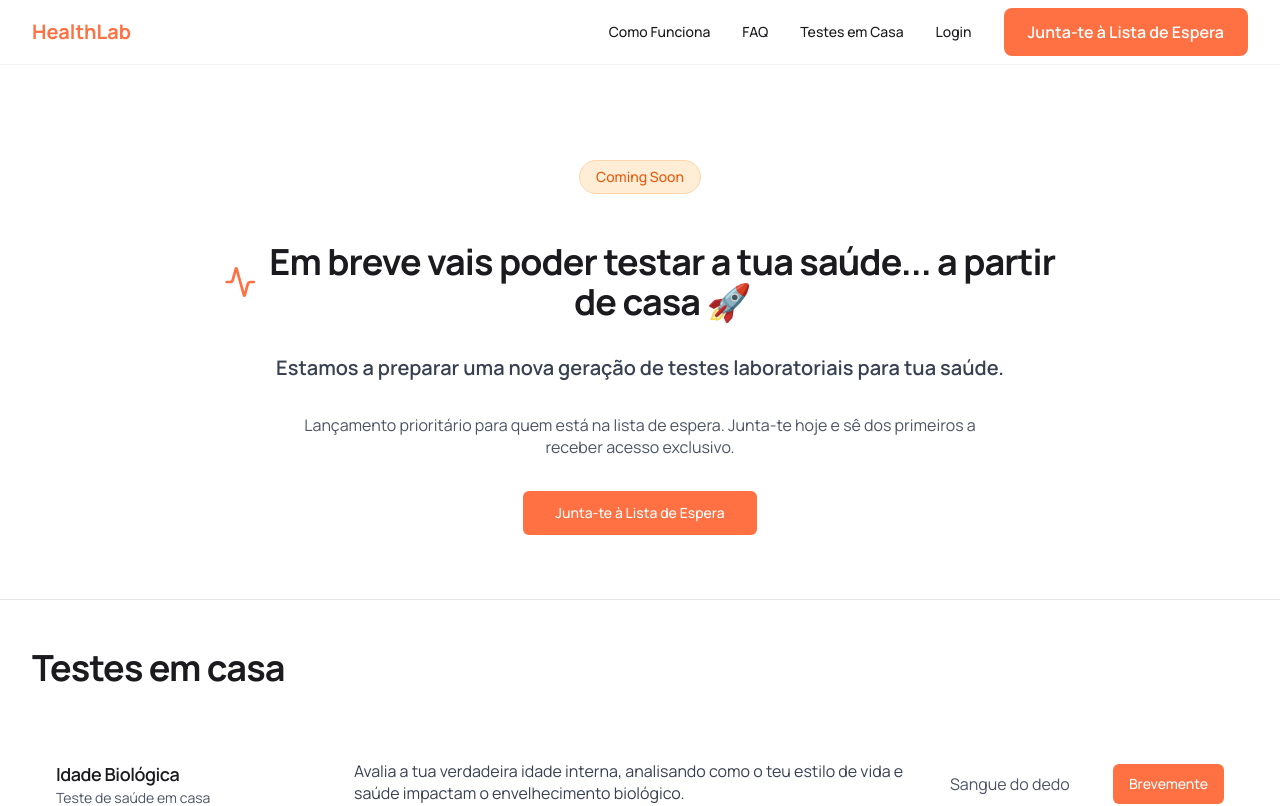
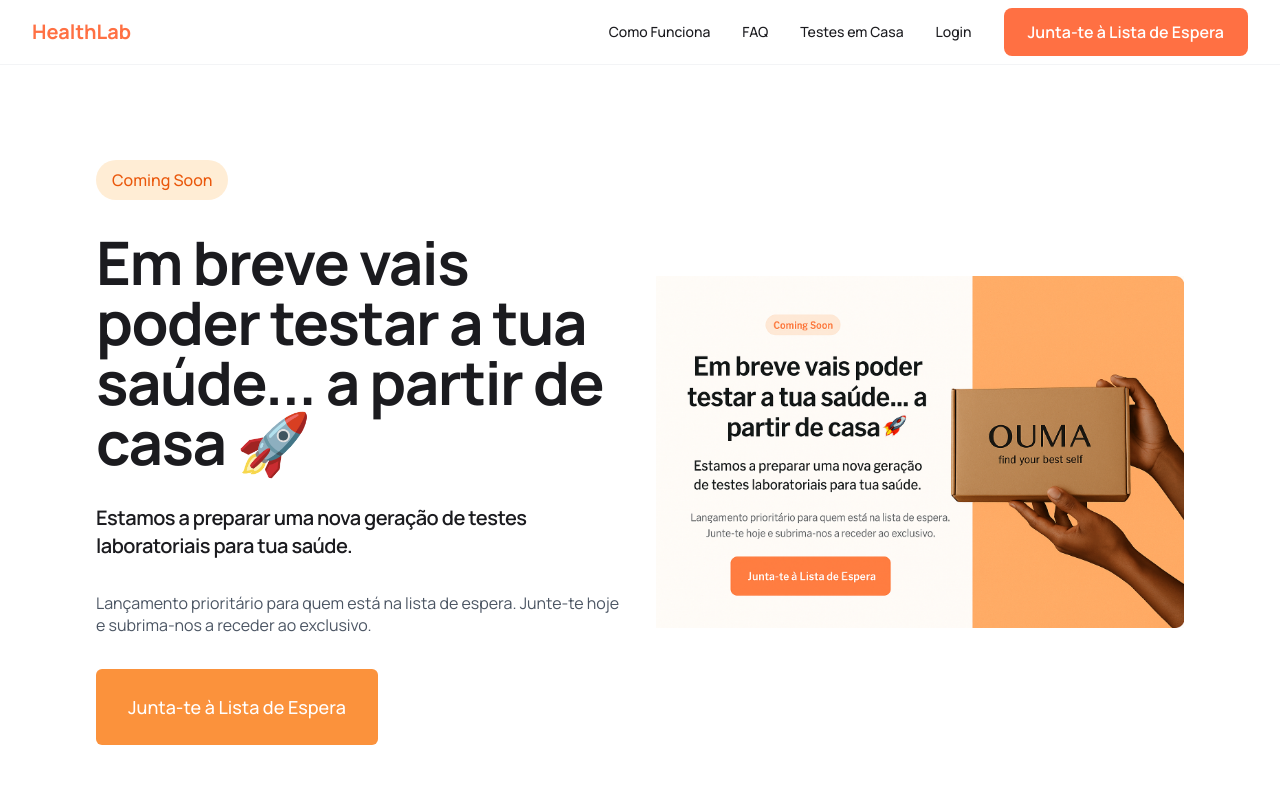
Before and after one commit to RuidosS/vita-check-hub, a React (Vite) app: page /testes in a window 1280 px wide. Shown: the top 806 px of the page. Built offline with nearby package versions, Linux system fonts and the light colour scheme.

Commit message:
Fix: Update tests page section
Update the first section on the tests page to match the new design.

```diff
--- a/src/pages/Testes.tsx
+++ b/src/pages/Testes.tsx
@@ -3,8 +3,6 @@ import React from 'react';
 import { Header } from '../components/Header';
 import { Footer } from '../components/Footer';
 import { Button } from '../components/ui/button';
-import { Badge } from '../components/ui/badge';
-import { Activity } from 'lucide-react';
 import { useNavigate } from 'react-router-dom';
 
 const Testes = () => {
@@ -48,35 +46,42 @@ const Testes = () => {
       <Header />
       <main className="flex-grow pt-24">
         <section className="py-16 bg-white border-b">
-          <div className="container-custom max-w-4xl">
-            <div className="flex flex-col items-center text-center space-y-8">
-              <Badge
-                variant="outline"
-                className="bg-orange-100 text-orange-600 border-orange-200 mb-4 px-4 py-1.5 text-sm font-medium rounded-full"
-              >
+          <div className="container-custom max-w-6xl">
+            <div className="grid grid-cols-1 md:grid-cols-2 gap-8 items-center">
+              <div className="space-y-8">
+                <div className="inline-flex items-center px-4 py-2 rounded-full bg-orange-100 text-orange-600 font-medium">
                   Coming Soon
-              </Badge>
-
-              <div className="flex items-center justify-center gap-3 text-4xl font-bold">
-                <Activity className="h-10 w-10 text-primary" />
-                <h1>Em breve vais poder testar a tua saúde... a partir de casa 🚀</h1>
                 </div>
 
-              <p className="text-xl font-semibold text-gray-700">
+                <h1 className="text-4xl md:text-5xl lg:text-6xl font-bold leading-tight">
+                  Em breve vais poder testar a tua saúde... a partir de casa 🚀
+                </h1>
+
+                <h2 className="text-xl font-semibold">
                   Estamos a preparar uma nova geração de testes laboratoriais para tua saúde.
-              </p>
+                </h2>
 
-              <p className="text-gray-600 max-w-2xl">
-                Lançamento prioritário para quem está na lista de espera. Junta-te hoje e sê dos primeiros a receber acesso exclusivo.
+                <p className="text-gray-600">
+                  Lançamento prioritário para quem está na lista de espera.
+                  Junte-te hoje e subrima-nos a receder ao exclusivo.
                 </p>
 
                 <Button
                   size="lg"
                   onClick={() => navigate('/lista-de-espera')}
-                className="mt-6 text-white"
+                  className="mt-6 bg-orange-400 hover:bg-orange-500 text-white px-8 py-6 rounded-md text-lg h-auto"
                 >
                   Junta-te à Lista de Espera
                 </Button>
+              </div>
+
+              <div className="hidden md:block">
+                <img
+                  src="/lovable-uploads/539bb1e4-0ae9-49ac-b81e-80eed0b5352f.png"
+                  alt="Hands holding OUMA test box"
+                  className="w-full h-auto"
+                />
+              </div>
             </div>
           </div>
         </section>
```
Also changed, not shown: public/lovable-uploads/539bb1e4-0ae9-49ac-b81e-80eed0b5352f.png (added). Lines whose indentation alone changed are shown as unchanged.
